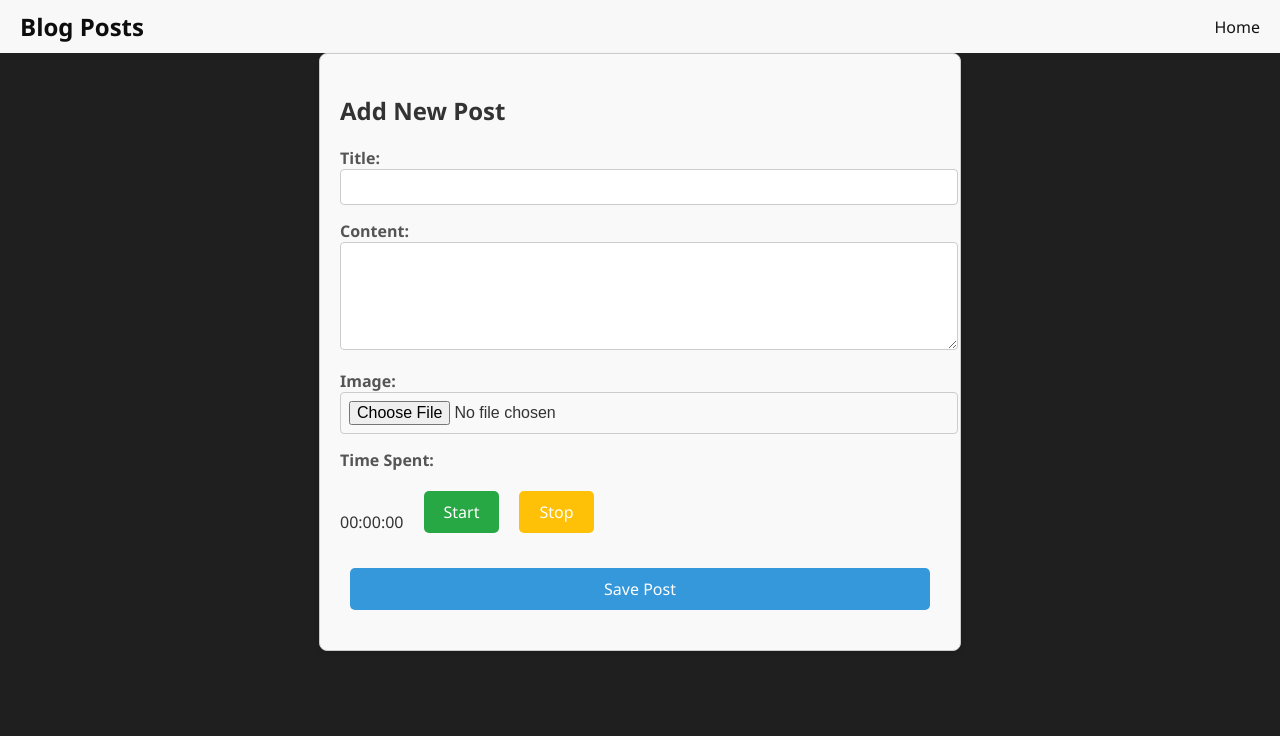
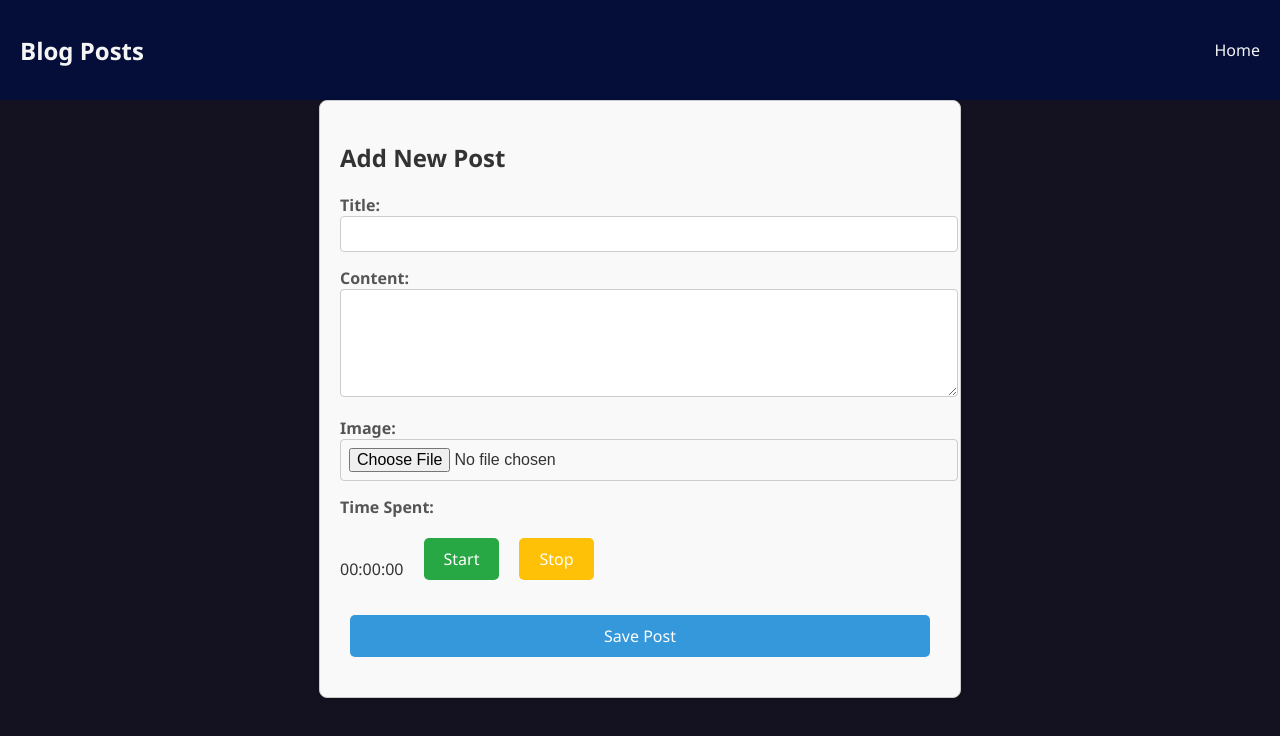
Before and after one commit to Yazan-Abdullah/blog-app-alps-task, a Vue app: page /add-post in a window 1280 px wide. Shown: the top 736 px of the page. Built offline with nearby package versions, Linux system fonts and the light colour scheme.

Commit message:
fix some stylee

```diff
--- a/src/App.vue
+++ b/src/App.vue
@@ -22,7 +22,7 @@ body {
   font-family: 'Segoe UI', Tahoma, Geneva, Verdana, sans-serif;
   margin: 0;
   padding: 0;
-  background-color: #201f1f;
+  background-color: rgb(20, 18, 32);
   color: #333;
 }
 
@@ -40,8 +40,6 @@ button {
 }
 
 .container {
-  max-width: 1200px;
-  margin: 0 auto;
   padding: 20px;
 }
 </style>
--- a/src/components/BlogHome.vue
+++ b/src/components/BlogHome.vue
@@ -1,6 +1,6 @@
 <template>
   <div class="blog-home">
-    <router-link to="/add-post" class="btn btn-primary"><i class="fas fa-plus"></i>Add Post</router-link>
+    <router-link to="/add-post" class="add-post-btn">Add Post</router-link>
     <PostList />
   </div>
 </template>
--- a/src/components/styles/AddPost.css
+++ b/src/components/styles/AddPost.css
@@ -69,3 +69,20 @@ textarea.form-control {
 .btn:hover {
   background-color: #0056b3;
 }
+
+
+
+.add-post-btn {
+  background-color: transparent;
+  border: 2px solid #e4d7d7;
+  padding: 10px 20px;
+  border-radius: 4px;
+  font-size: 16px;
+  cursor: pointer;
+  color: #fff;
+}
+
+.add-post-btn:hover {
+  background-color: #333;
+  color: #fff;
+}
--- a/src/components/styles/BlogHome.css
+++ b/src/components/styles/BlogHome.css
@@ -1,16 +1,15 @@
 .blog-home {
-    width: calc(100% - 20px);
-    margin: 0 auto;
-    padding: 20px;
-    background-color: #242222;
-    border: 1px solid #e0e0e0;
+
+    padding: 20px 20px 40px 20px;
+    background-color: rgb(20, 18, 32);
     box-shadow: 0 4px 8px rgba(0, 0, 0, 0.1);
+    margin-top: 20px;
   }
 
   .blog-home h1 {
     margin-bottom: 30px;
     font-size: 2.5rem;
-    color: #2c3e50;
+    color: #121212;
     text-align: center;
     animation: fadeIn 1s ease-in-out;
     font-family: 'Segoe UI', Tahoma, Geneva, Verdana, sans-serif;
--- a/src/components/styles/NavBar.css
+++ b/src/components/styles/NavBar.css
@@ -2,18 +2,15 @@
     display: flex;
     justify-content: space-between;
     align-items: center;
-    background-color: #f8f8f8;
-    padding: 10px 20px;
+    background-color: #040e38;
     color: #111010;
     transition: top 0.3s ease;
+    height: 100px;
+    padding-left: 20px;
+    padding-right: 20px;
   }
 
-  .sticky {
-    position: fixed;
-    top: 0;
-    width: 97%;
-    z-index: 1000;
-  }
+
 
   .nav__title {
     margin: 0;
@@ -21,7 +18,7 @@
   }
 
   .nav__title a {
-    color: #0e0d0d;
+    color: whitesmoke;
     text-decoration: none;
   }
 
@@ -34,7 +31,7 @@
 
   .nav__item {
     margin-left: 20px;
-    color: #141313;
+    color: whitesmoke;
     text-decoration: none;
   }
 
--- a/src/components/styles/PostList.css
+++ b/src/components/styles/PostList.css
@@ -1,6 +1,6 @@
 .post-list {
   width: calc(100% - 20px);
-    margin: 0 auto;
+  margin-top: 20px;
   padding: 0;
 }
 
@@ -25,6 +25,8 @@
 
 .preview__figure {
   height: 100%;
+  width: 100%;
+  margin: 0; /* Remove default margin */
 }
 
 .preview__image {
```
Lines whose indentation alone changed are shown as unchanged.
